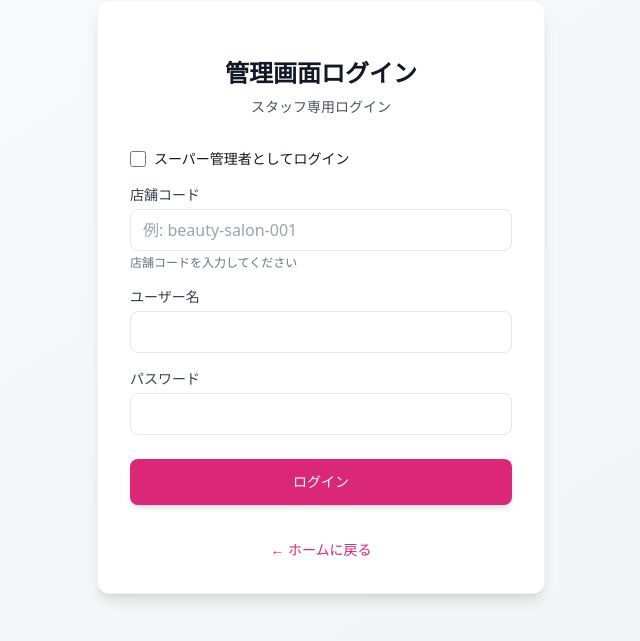
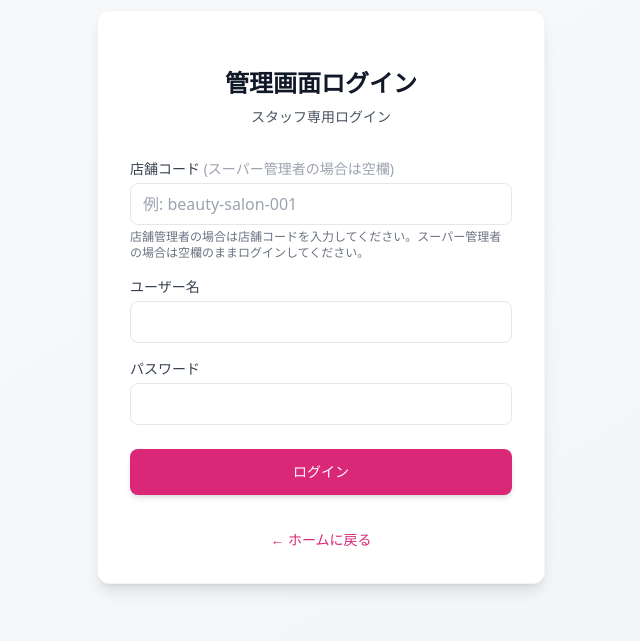
Before and after one commit to takasakimo/beauty-salon-line-bot, a Next.js app: page /admin/login in a window 1280 px wide. Shown: the part 103-744 px from the top of the page, without its empty margins (319-959 px from the left). Built offline with nearby package versions, Linux system fonts and the light colour scheme.

Commit message:
スーパー管理者ログインのチェックボックスを削除し、店舗コード未入力時に自動的にスーパー管理者としてログインするように変更

```diff
--- a/app/admin/login/page.tsx
+++ b/app/admin/login/page.tsx
@@ -8,7 +8,6 @@ export default function AdminLogin() {
   const [username, setUsername] = useState('');
   const [password, setPassword] = useState('');
   const [tenantCode, setTenantCode] = useState('');
-  const [isSuperAdmin, setIsSuperAdmin] = useState(false);
   const [loading, setLoading] = useState(false);
   const [error, setError] = useState('');
 
@@ -28,12 +27,8 @@ export default function AdminLogin() {
       return;
     }
 
-    // スーパー管理者でない場合、店舗コードが必要
-    if (!isSuperAdmin && !trimmedTenantCode) {
-      setError('店舗コードを入力してください');
-      setLoading(false);
-      return;
-    }
+    // 店舗コードが空の場合はスーパー管理者としてログインを試みる
+    // 店舗コードが入力されている場合は店舗管理者としてログインを試みる
 
     try {
       const response = await fetch('/api/admin/login', {
@@ -45,8 +40,7 @@ export default function AdminLogin() {
         body: JSON.stringify({
           username: trimmedUsername,
           password: trimmedPassword,
-          tenantCode: isSuperAdmin ? '' : trimmedTenantCode,
-          isSuperAdmin: isSuperAdmin,
+          tenantCode: trimmedTenantCode,
         }),
       });
 
@@ -94,44 +88,23 @@ export default function AdminLogin() {
             </div>
           )}
           <div className="space-y-4">
-            <div className="flex items-center">
-              <input
-                id="isSuperAdmin"
-                type="checkbox"
-                checked={isSuperAdmin}
-                onChange={(e) => {
-                  setIsSuperAdmin(e.target.checked);
-                  if (e.target.checked) {
-                    setTenantCode('');
-                  }
-                }}
-                className="h-4 w-4 text-indigo-600 focus:ring-indigo-500 border-gray-300 rounded"
-                disabled={loading}
-              />
-              <label htmlFor="isSuperAdmin" className="ml-2 block text-sm text-gray-900">
-                スーパー管理者としてログイン
-              </label>
-            </div>
-            {!isSuperAdmin && (
             <div>
               <label htmlFor="tenantCode" className="block text-sm font-medium text-gray-700">
-                  店舗コード
+                店舗コード <span className="text-gray-400 font-normal">(スーパー管理者の場合は空欄)</span>
               </label>
               <input
                 id="tenantCode"
                 type="text"
-                  required={!isSuperAdmin}
                 value={tenantCode}
                 onChange={(e) => setTenantCode(e.target.value)}
                 placeholder="例: beauty-salon-001"
                 className="mt-1 block w-full px-3 py-2 border border-gray-200 rounded-lg focus:outline-none focus:ring-2 focus:ring-pink-500 focus:border-transparent transition-all"
-                  disabled={loading || isSuperAdmin}
+                disabled={loading}
               />
               <p className="mt-1 text-xs text-gray-500">
-                  店舗コードを入力してください
+                店舗管理者の場合は店舗コードを入力してください。スーパー管理者の場合は空欄のままログインしてください。
               </p>
             </div>
-            )}
             <div>
               <label htmlFor="username" className="block text-sm font-medium text-gray-700">
                 ユーザー名
--- a/app/api/admin/login/route.ts
+++ b/app/api/admin/login/route.ts
@@ -6,7 +6,7 @@ export const dynamic = 'force-dynamic';
 export async function POST(request: NextRequest) {
   try {
     const body = await request.json();
-    let { username, password, tenantCode, isSuperAdmin } = body;
+    let { username, password, tenantCode } = body;
 
     // 入力値のトリム処理
     username = username?.trim() || '';
@@ -21,8 +21,8 @@ export async function POST(request: NextRequest) {
       );
     }
 
-    // スーパー管理者としてログインする場合
-    if (isSuperAdmin || !tenantCode) {
+    // 店舗コードが空の場合はスーパー管理者としてログインを試みる
+    if (!tenantCode) {
       const result = await authenticateSuperAdmin(username, password);
 
       if (!result.success) {
@@ -57,12 +57,6 @@ export async function POST(request: NextRequest) {
     }
 
     // 店舗管理者としてログインする場合
-    if (!tenantCode) {
-      return NextResponse.json(
-        { success: false, error: '店舗コードを入力してください' },
-        { status: 400 }
-      );
-    }
 
     const result = await authenticateAdmin(username, password, tenantCode);
 
```
Lines whose indentation alone changed are shown as unchanged.
